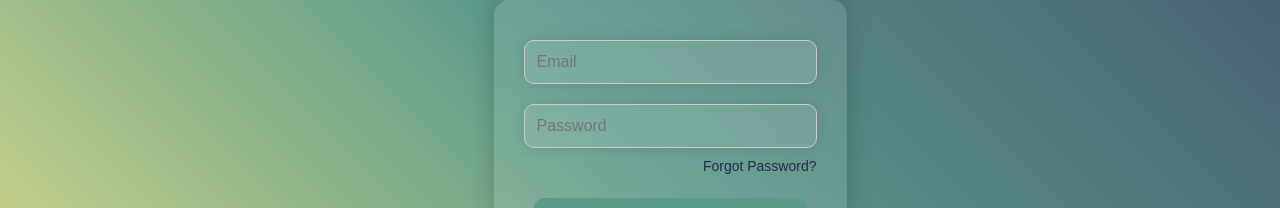
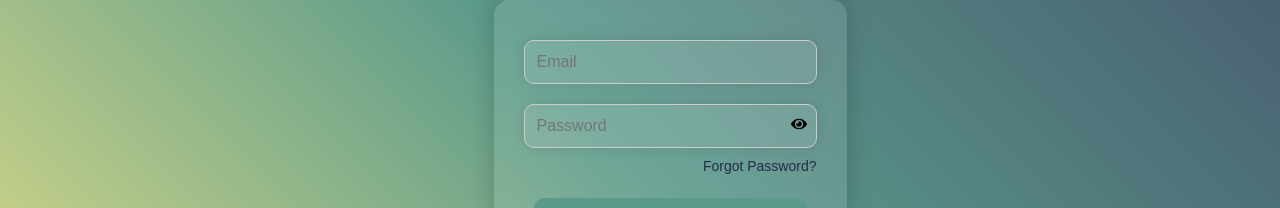
Before and after one commit to JaklinB/wheeloflife, a React (Create React App) app: page / in a window 1280 px wide. Shown: the part 257-465 px from the top of the page. Built offline with nearby package versions, Linux system fonts and the light colour scheme; no server answers.

Commit message:
pass visibility

```diff
--- a/package.json
+++ b/package.json
@@ -9,6 +9,7 @@
     "firebase": "^10.4.0",
     "react": "^18.2.0",
     "react-dom": "^18.2.0",
+    "react-icons": "^4.11.0",
     "react-router-dom": "^6.16.0",
     "react-scripts": "5.0.1",
     "web-vitals": "^2.1.4"
--- a/src/App.css
+++ b/src/App.css
@@ -219,6 +219,19 @@ nav a:hover {
   color: #F7E987;
 }
 
+.password-wrapper {
+  position: relative;
+  display: inline-block;
+}
+
+.password-wrapper span {
+  position: absolute;
+  right: 10px;
+  top: 50%;
+  transform: translateY(-50%);
+  cursor: pointer;
+}
+
 @media (max-width: 768px) {
   nav {
     display: none;
--- a/src/components/Login.js
+++ b/src/components/Login.js
@@ -7,6 +7,7 @@ import { useNavigate } from "react-router-dom";
 import CustomAlert from "./CustomAlert";
 import Modal from "./Modal";
 import { sendPasswordResetEmail } from "firebase/auth";
+import { FaEye, FaEyeSlash } from "react-icons/fa";
 
 function Login() {
   const emailRef = useRef();
@@ -21,6 +22,8 @@ function Login() {
   const [isModalOpen, setIsModalOpen] = React.useState(false);
   const [resetEmail, setResetEmail] = React.useState("");
   const [resetMessage, setResetMessage] = React.useState("");
+
+  const [passwordVisible, setPasswordVisible] = React.useState(false);
 
   const handleForgotPassword = async (e) => {
     e.preventDefault();
@@ -67,13 +70,22 @@ function Login() {
       )}
       <form className="auth-form" onSubmit={handleSubmit}>
         <input ref={emailRef} type="email" placeholder="Email" required />
-        <input
-          ref={passwordRef}
-          type="password"
-          placeholder="Password"
-          required
-        />
-        <p id="forgot-pass-p" onClick={() => setIsModalOpen(true)} style={{ cursor: "pointer" }}>
+        <div className="password-wrapper">
+          <input
+            ref={passwordRef}
+            type={passwordVisible ? "text" : "password"}
+            placeholder="Password"
+            required
+          />
+          <span onClick={() => setPasswordVisible(!passwordVisible)}>
+            {passwordVisible ? <FaEyeSlash /> : <FaEye />}
+          </span>
+        </div>
+        <p
+          id="forgot-pass-p"
+          onClick={() => setIsModalOpen(true)}
+          style={{ cursor: "pointer" }}
+        >
           Forgot Password?
         </p>
         <button type="submit">Login</button>
--- a/src/components/Signup.js
+++ b/src/components/Signup.js
@@ -5,6 +5,7 @@ import "../App.css";
 import { getAuth, createUserWithEmailAndPassword } from "firebase/auth";
 import CustomAlert from "./CustomAlert";
 import { useNavigate } from "react-router-dom";
+import { FaEye, FaEyeSlash } from "react-icons/fa";
 
 function Signup() {
   const emailRef = useRef();
@@ -16,6 +17,7 @@ function Signup() {
   const [showAlert, setShowAlert] = React.useState(false);
 
   const [errorMessage, setErrorMessage] = React.useState("");
+  const [passwordVisible, setPasswordVisible] = React.useState(false);
 
   const handleSubmit = async (e) => {
     e.preventDefault();
@@ -59,12 +61,17 @@ function Signup() {
       )}
       <form className="auth-form" onSubmit={handleSubmit}>
         <input ref={emailRef} type="email" placeholder="Email" required />
-        <input
-          ref={passwordRef}
-          type="password"
-          placeholder="Password"
-          required
-        />
+        <div className="password-wrapper">
+          <input
+            ref={passwordRef}
+            type={passwordVisible ? "text" : "password"}
+            placeholder="Password"
+            required
+          />
+          <span onClick={() => setPasswordVisible(!passwordVisible)}>
+            {passwordVisible ? <FaEyeSlash /> : <FaEye />}
+          </span>
+        </div>
         <button type="submit" onClick={handleSubmit}>
           Sign Up
         </button>
```
Also changed, not shown: 1 other file (tests, documents, lock files or other folders).
